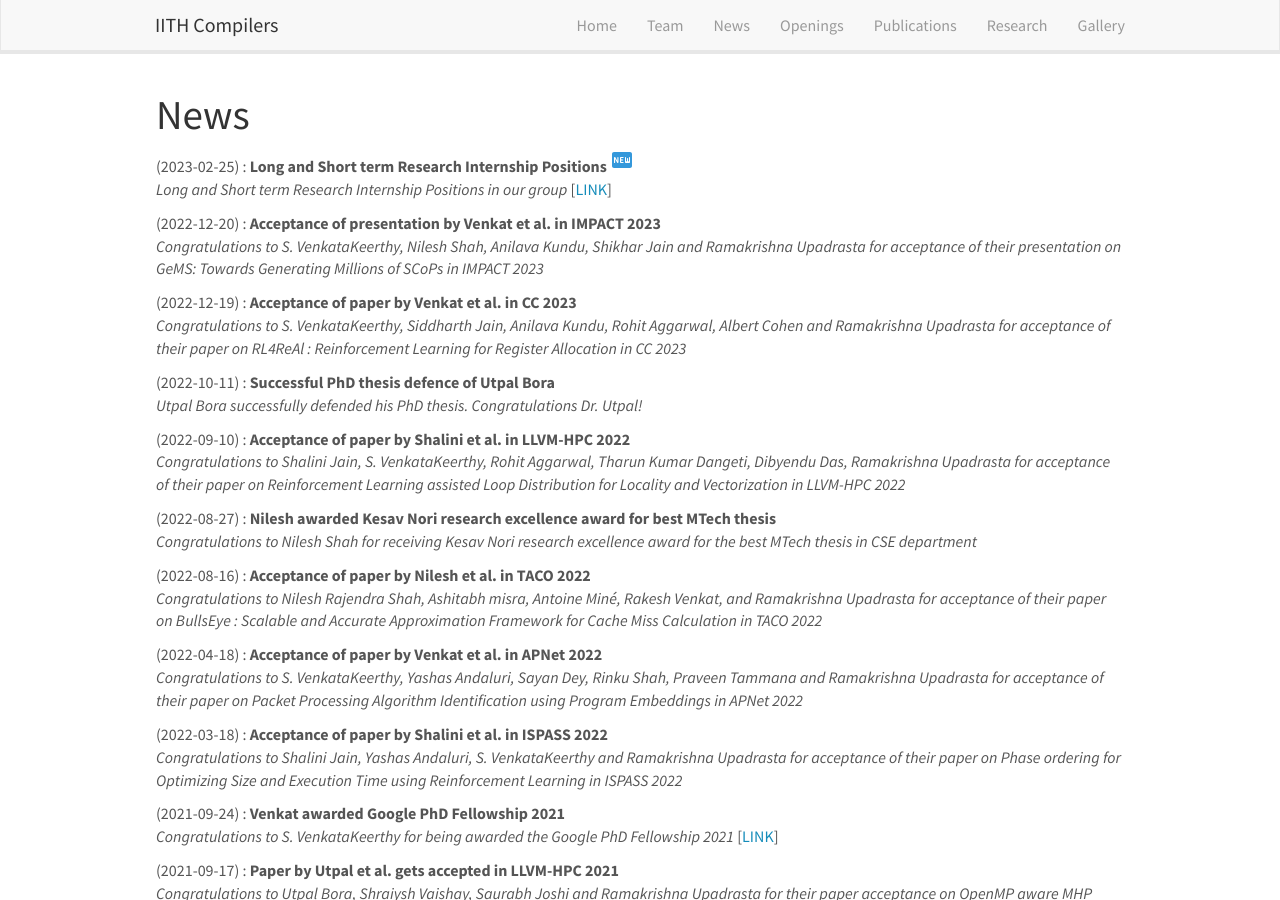
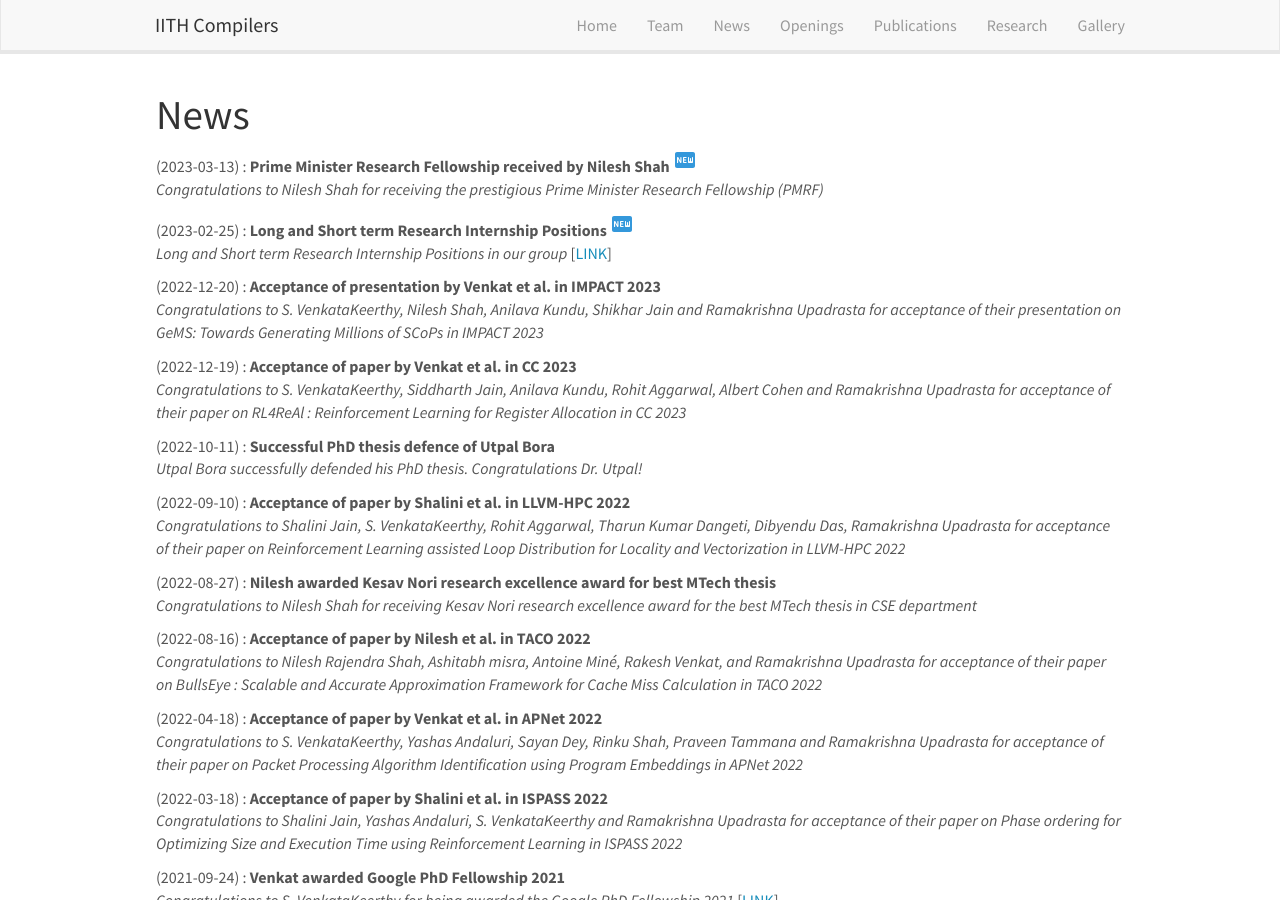
Before and after one commit to utpalbora/compilers.cse.iith.ac.in, a Jekyll site: the page built from _pages/allnews.md, in a window 1280 px wide and 900 px high. Built offline with Jekyll 4.4.1, drawn with Linux system fonts in a browser that asks for light colours; nearby versions of some CDN libraries.

Commit message:
Added Nilesh's PMRF news

```diff
--- a/_data/news.yml
+++ b/_data/news.yml
@@ -1,3 +1,10 @@
+- date: 2023-03-13
+  status: "Prime Minister Research Fellowship received by Nilesh Shah"
+  new: "true"
+  url: ""
+  headline: "Congratulations to Nilesh Shah for receiving the prestigious Prime Minister Research Fellowship (PMRF) "
+
+
 - date: 2023-02-25
   status: "Long and Short term Research Internship Positions"
   new: "true"
```
